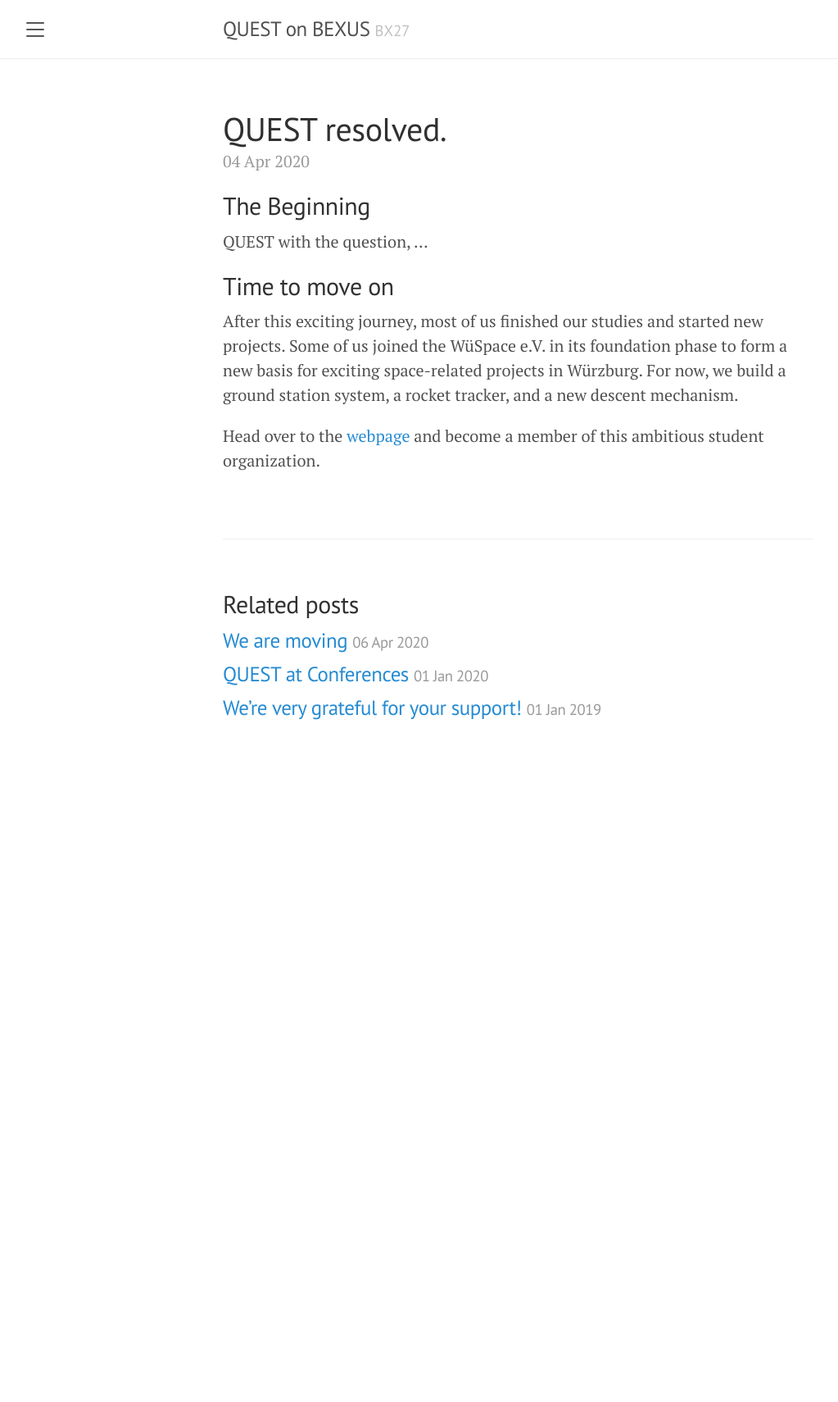
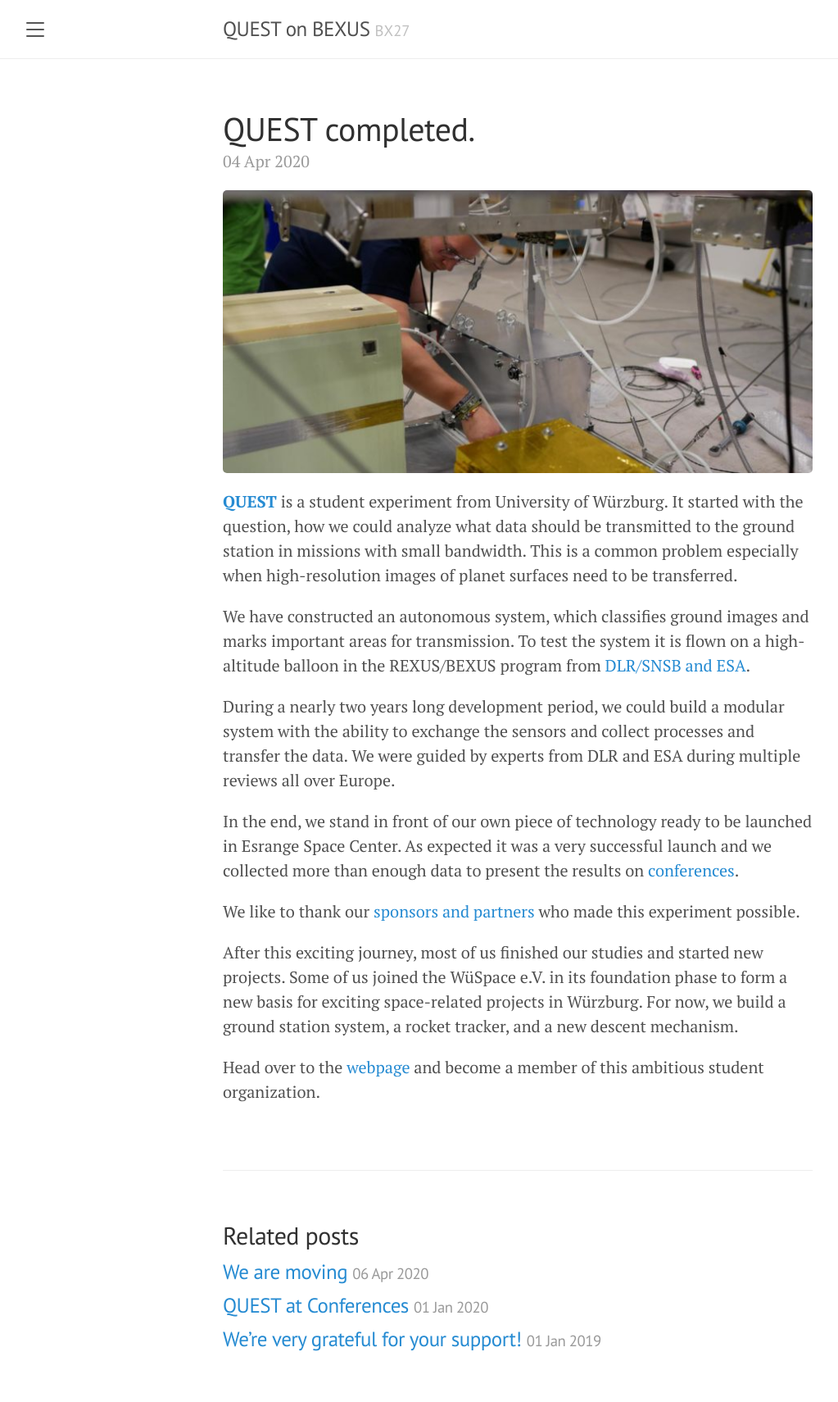
Before and after one commit to jvpichowski/quest-bexus, a Jekyll site: the page built from website/_posts/2020-04-04-quest-resolved.md, in a window 1280 px wide. Shown: the whole page at 82% size, without its empty margins (8-1031 px from the left). Built offline with Jekyll 4.4.1, drawn with Linux system fonts in a browser that asks for light colours; before the commit the page ends 940 px from its top, so only the background shows below that.

Commit message:
Finished quest post

```diff
--- a/website/_posts/2020-04-04-quest-resolved.md
+++ b/website/_posts/2020-04-04-quest-resolved.md
@@ -1,13 +1,21 @@
 ---
 layout: post
-title: QUEST resolved.
+title: QUEST completed.
 ---
 
-## The Beginning
+![The QUEST experiment]({{ site.url }}/images/Launch2.jpg){:class="img-responsive"}
 
-QUEST with the question, ...
+[**QUEST**]({{ site.url }}/about) is a student experiment from University of Würzburg.
+It started with the question, how we could analyze what data should be transmitted to the ground station in missions with small bandwidth. This is a common problem especially when high-resolution images of planet surfaces need to be transferred.
 
-## Time to move on
+We have constructed an autonomous system, which classifies ground images and marks important areas for transmission.
+To test the system it is flown on a high-altitude balloon in the REXUS/BEXUS program from [DLR/SNSB and ESA]({{ site.url }}/sponsors-partners/).
+
+During a nearly two years long development period, we could build a modular system with the ability to exchange the sensors and collect processes and transfer the data. We were guided by experts from DLR and ESA during multiple reviews all over Europe.
+
+In the end, we stand in front of our own piece of technology ready to be launched in Esrange Space Center. As expected it was a very successful launch and we collected more than enough data to present the results on [conferences]({{ site.url }}/2020/01/01/conferences/).
+
+We like to thank our [sponsors and partners]({{ site.url }}/sponsors-partners) who made this experiment possible.
 
 After this exciting journey, most of us finished our studies and started new projects.
 Some of us joined the WüSpace e.V. in its foundation phase to form a new basis for exciting space-related projects in Würzburg.
```
